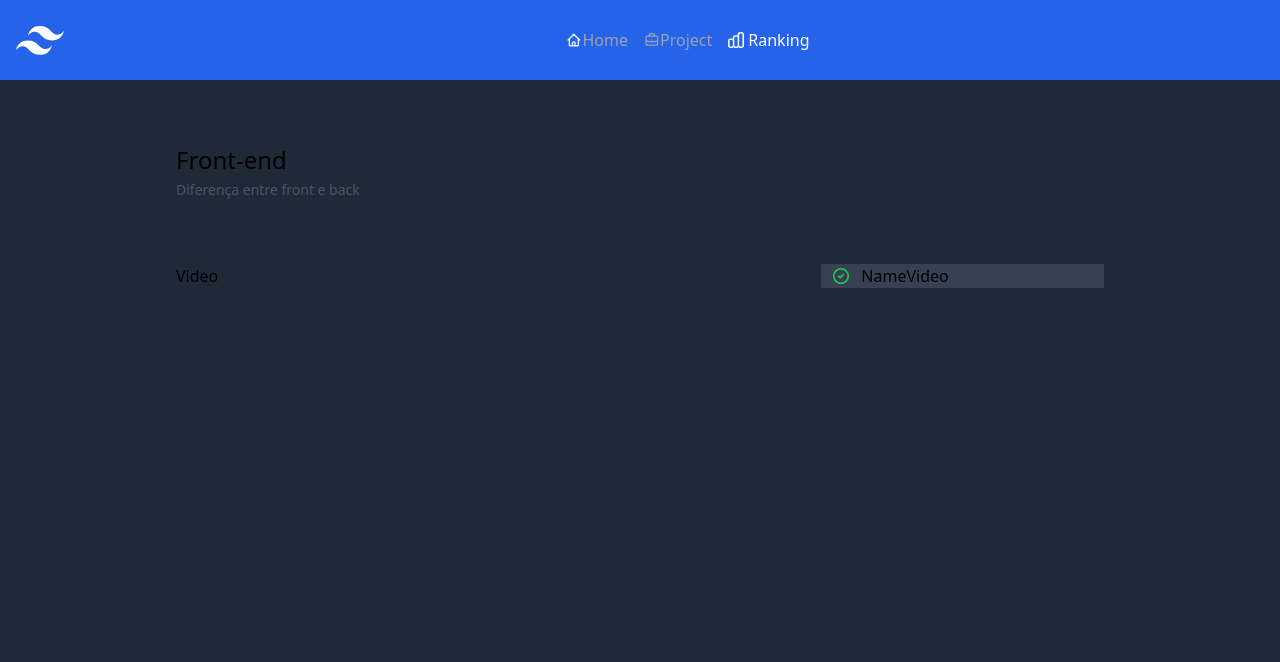
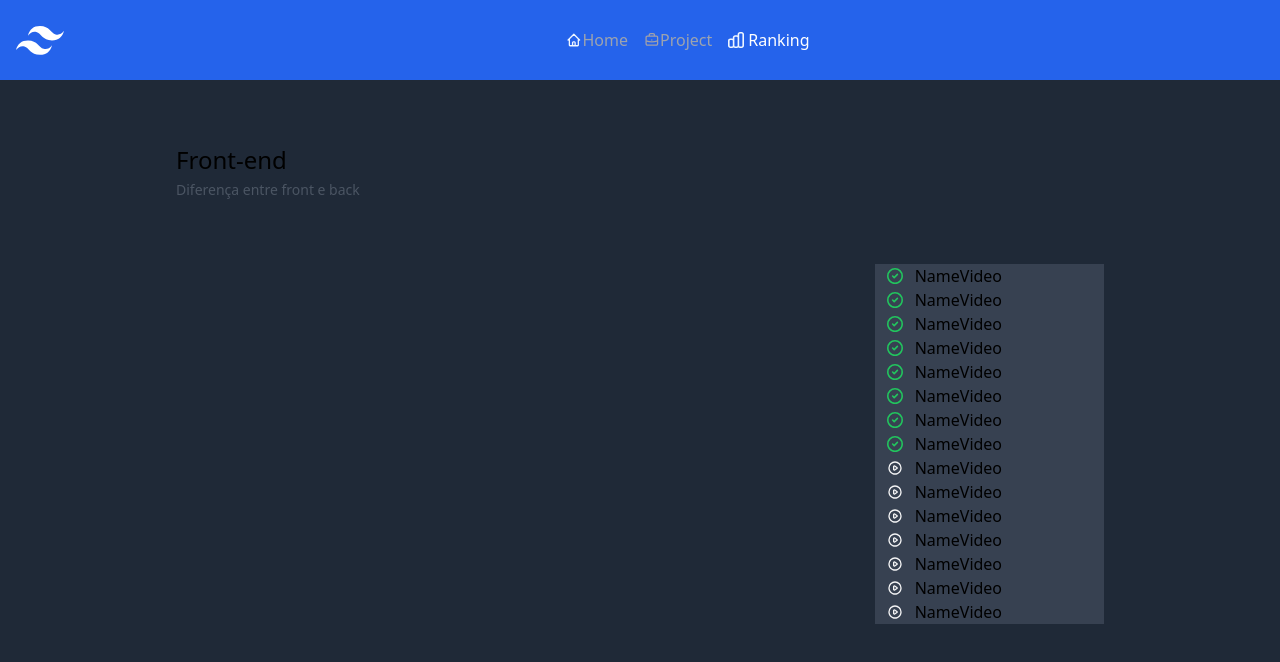
Before and after one commit to equipe-120/FrontEnd, a React (Create React App) app in the folder codehome_/: page /class in a window 1280 px wide. Shown: the top 662 px of the page. Built offline with nearby package versions, Linux system fonts and the light colour scheme.

Commit message:
atualiacao da tela class

```diff
--- a/codehome_/package.json
+++ b/codehome_/package.json
@@ -10,8 +10,10 @@
     "@types/node": "^16.18.34",
     "@types/react": "^18.2.7",
     "@types/react-dom": "^18.2.4",
+    "googleapis": "^118.0.0",
     "react": "^18.2.0",
     "react-dom": "^18.2.0",
+    "react-player": "^2.12.0",
     "react-router-dom": "^6.11.2",
     "react-scripts": "5.0.1",
     "typescript": "^4.9.5",
--- a/codehome_/src/Components/ListVideo.tsx
+++ b/codehome_/src/Components/ListVideo.tsx
@@ -1,12 +1,10 @@
+import React from 'react';
 import CheckGreen from '../Assets/ListVideoComponent/CheckGreen.svg'
+import Check from '../Assets/ListVideoComponent/Check.svg'
+import PropListView from '../Props/PropsListVideo';
 
-type Prop = {
-    nameVideo:string,
-}
-
-
-const ListVideo = ({nameVideo}:Prop) => {
-
+const ListVideo:React.FC<PropListView> = ({nameVideo, status}) => {
+    if(status){
     return (
         <div className="flex space-x-3 bg-gray-700">
             <div className="my-1">
@@ -19,6 +17,20 @@ const ListVideo = ({nameVideo}:Prop) => {
             </div>
         </div>
     );
+}else{
+    return (
+        <div className="flex space-x-3 bg-gray-700">
+            <div className="my-1">
+                <img
+                    className=" ml-3 h-4 w-4"
+                    src={Check} alt="" />
+            </div>
+            <div className='text-center'>
+                {nameVideo}
+            </div>
+        </div>
+    );
+}
 };
 
 export default ListVideo;
--- /dev/null
+++ b/codehome_/src/Props/PropsListVideo.tsx
@@ -0,0 +1,6 @@
+
+interface PropListView {
+    nameVideo:string,
+    status:boolean,
+}
+export default PropListView;
--- a/codehome_/src/pages/Class.tsx
+++ b/codehome_/src/pages/Class.tsx
@@ -1,6 +1,8 @@
 import Header from "../Components/Header";
 import ListVideo from "../Components/ListVideo";
 import InfoSubHeader from '../Components/InfoSubHeader'
+
+import ReactPlayer from 'react-player';
 
 
 const Class = () => {
@@ -12,10 +14,24 @@ const Class = () => {
             </div>
             <div className="flex mx-44 space-x-20">
                 <div className="w-2/3">
-                    Video
+                    <ReactPlayer url="https://www.youtube.com/watch?v=g4ducuSNfc0" />
                 </div>
                 <div className="w-1/3">
-                    <ListVideo nameVideo="NameVideo"/>
+                    <ListVideo nameVideo="NameVideo" status={true}/>
+                    <ListVideo nameVideo="NameVideo" status={true}/>
+                    <ListVideo nameVideo="NameVideo" status={true}/>
+                    <ListVideo nameVideo="NameVideo" status={true}/>
+                    <ListVideo nameVideo="NameVideo" status={true}/>
+                    <ListVideo nameVideo="NameVideo" status={true}/>
+                    <ListVideo nameVideo="NameVideo" status={true}/>
+                    <ListVideo nameVideo="NameVideo" status={true}/>
+                    <ListVideo nameVideo="NameVideo" status={false}/>
+                    <ListVideo nameVideo="NameVideo" status={false}/>
+                    <ListVideo nameVideo="NameVideo" status={false}/>
+                    <ListVideo nameVideo="NameVideo" status={false}/>
+                    <ListVideo nameVideo="NameVideo" status={false}/>
+                    <ListVideo nameVideo="NameVideo" status={false}/>
+                    <ListVideo nameVideo="NameVideo" status={false}/>
                 </div>
             </div>
         </div>
```
Also changed, not shown: codehome_/src/Assets/ListVideoComponent/Check.svg (added), 1 other file (tests, documents, lock files or other folders).
